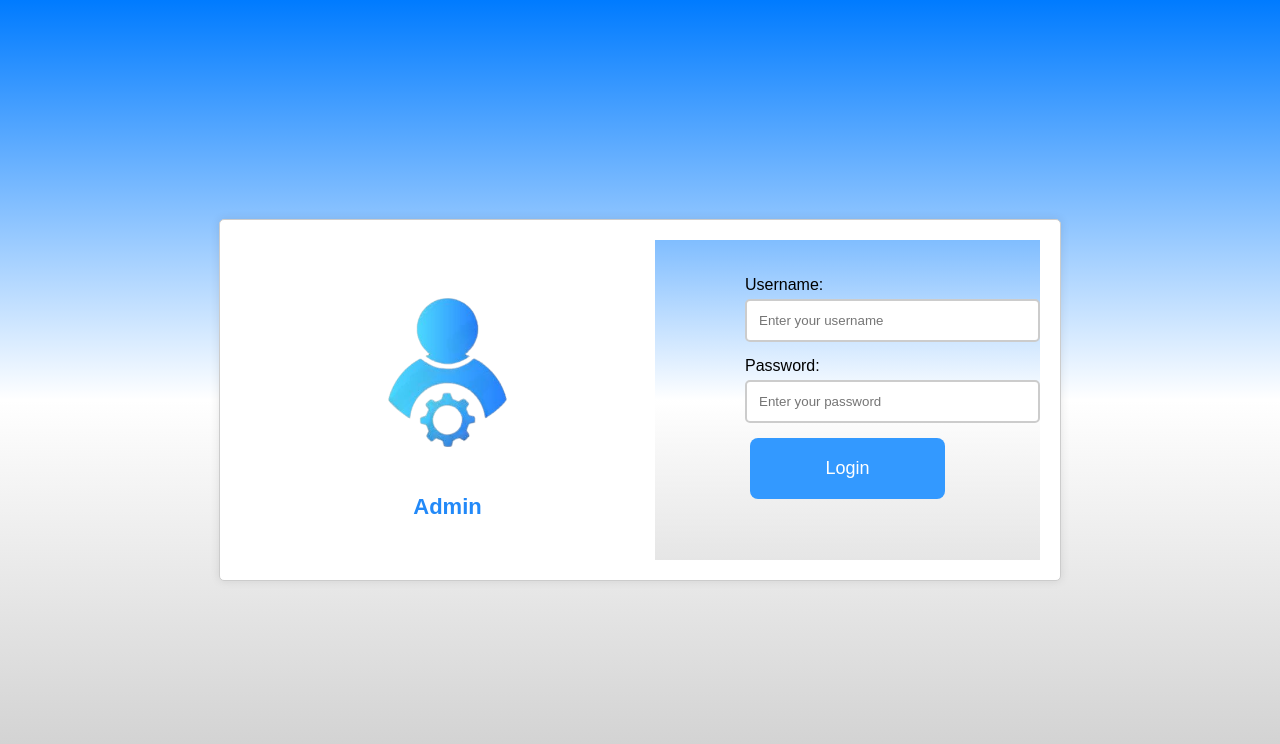
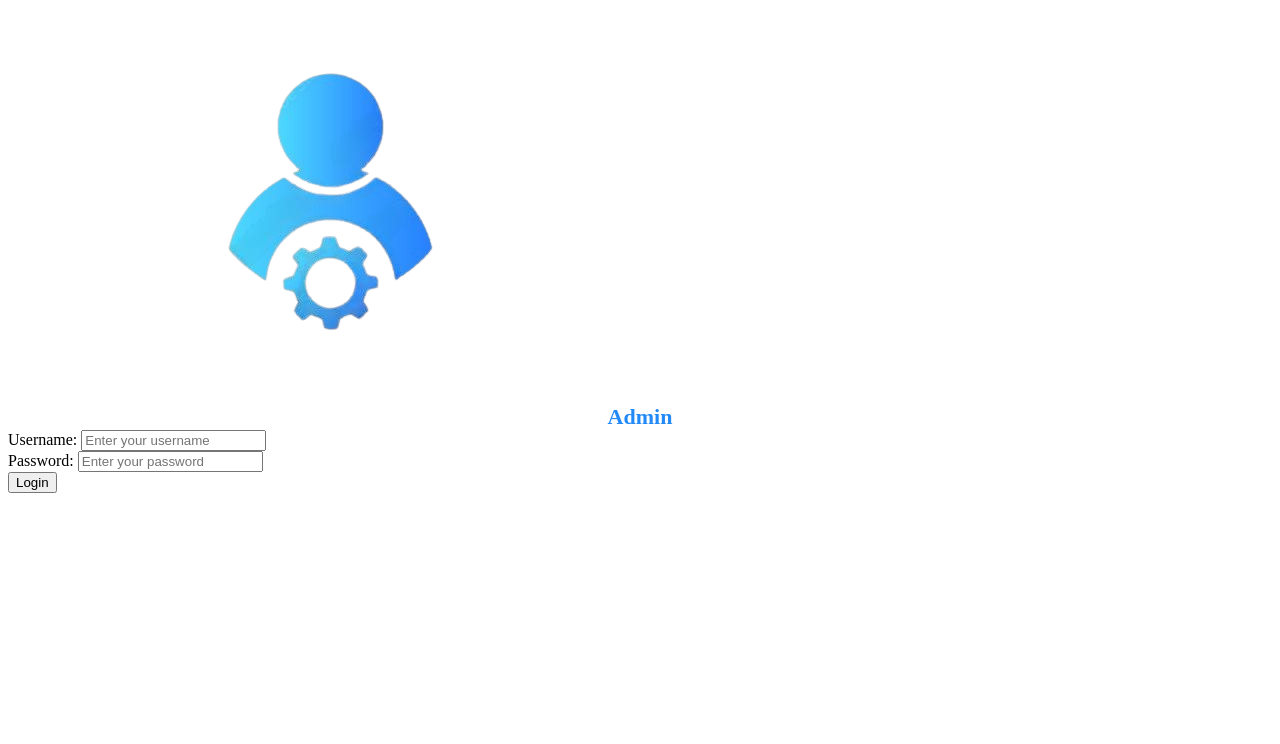
Before and after one commit to Xypherpila223/sccadmin, a plain HTML site: page index.html in a window 1280 px wide. Drawn offline with Linux system fonts and the light colour scheme.

Commit message:
Update index.html

```diff
--- a/index.html
+++ b/index.html
@@ -1,4 +1,3 @@
-
 <!DOCTYPE html>
 <html lang="en">
 <head>
@@ -6,144 +5,7 @@
     <meta name="viewport" content="width=device-width, initial-scale=1.0">
     <title>TEACHER LOGIN</title>
     <style>
-        body {
-            font-family: Arial, sans-serif;
-            margin: 0;
-            padding: 0;
-            background-image: linear-gradient(to bottom, #007bff, #ffffff, #cccccc); /* Gradient background */
-        }
-        .container {
-            display: flex;
-            justify-content: center;
-            align-items: center;
-            height: 100vh;
-            padding: 0 20px; /* Added padding to the sides */
-        }
-        .login-box {
-            display: flex;
-            width: 100%;
-            max-width: 800px; /* Set maximum width */
-            padding: 20px;
-            border: 1px solid #ccc;
-            border-radius: 5px;
-            box-shadow: 0 0 10px rgba(0, 0, 0, 0.1);
-            background-color: #fff; /* Added background color */
-            position: relative; /* Added relative positioning */
-        }
-        .left-side,
-        .right-side {
-            display: flex; /* Added display flex */
-            flex-direction: column; /* Added flex direction column */
-            justify-content: center; /* Added justify content center */
-            align-items: center; /* Added align items center */
-            flex: 1;
-            padding: 20px;
-            position: relative; /* Added relative positioning */
-            z-index: 1; /* Ensure the content is above the blurred background */
-        }
-
-        .right-side::after {
-            content: "";
-            position: absolute;
-            top: 0;
-            left: 0;
-            width: 100%;
-            height: 100%;
-            background-image: linear-gradient(to bottom, rgba(255, 255, 255, 0.5), rgba(255, 255, 255, 0.5)), linear-gradient(to bottom, #007bff, #ffffff, #cccccc);
-            backdrop-filter: blur(10px); /* Adjust blur radius as needed */
-            z-index: -1; /* Ensure the pseudo-element is behind the content */
-        }
-
-        .logo {
-            text-align: center;
-            margin-bottom: 20px;
-        }
-        .logo img {
-            max-width: 375px; /* Adjusted max width */
-            max-height: 500px; /* Adjusted max height */
-        }
-        .form-group {
-            margin-bottom: 15px;
-        }
-        .form-group label {
-            display: block;
-            margin-bottom: 5px;
-        }
-        .form-group input[type="text"],
-        .form-group input[type="password"],
-        .form-group input[type="email"] {
-            width: 130%;
-            padding: 12px; /* Increased padding */
-            border-radius: 5px;
-            border: 2px solid #ccc;
-        }
-
-        .login-method a {
-            color: gray;
-            text-decoration: none;
-            margin-right: 0px; /* Add spacing between links */
-            margin-left: 20px;
-        }
-
-        .login-method a:hover {
-            text-decoration: underline;
-        }
-
-        .login-method button {
-            background-color: #007bff;
-            color: #fff;
-            border: none;
-            padding: 15px 30px;
-            border-radius: 5px;
-            cursor: pointer;
-            width: 100%;
-            margin-bottom: 10px;
-            font-size: 16px;
-            transition: background-color 0.3s ease;
-        }
-
-        .login-method button:hover {
-            background-color: #0056b3;
-        }
-
-        #toggleMethod {
-            background-color: transparent;
-            border: none;
-            color: gray;
-            text-decoration: underline;
-            cursor: pointer;
-        }
-
-        #toggleMethod:hover {
-            color: #333;
-        }
-
-        #loginButton {
-            background-color: #3399ff; /* Changed background color */
-            padding: 20px 75px;
-            font-size: 18px;
-            border-radius: 8px; /* Added border radius */
-            color: #fff; /* Changed text color */
-        }
-
-        #loginButton:hover {
-            background-color: #0056b3;
-            cursor: pointer;
-        }
-
-        .right-side {
-            display: flex;
-            flex-direction: column;
-            justify-content: center;
-            align-items: center;
-        }
-
-        /* Responsive adjustments */
-        @media screen and (max-width: 768px) {
-            .login-box {
-                max-width: 100%; /* Set maximum width to 100% for smaller screens */
-            }
-        }
+        /* Your existing CSS styles here */
     </style>
 </head>
 <body>
@@ -152,7 +14,7 @@
             <div class="left-side">
                 <div class="logo">
                     <img src="admin.png" alt="Student Friendly Logo">
-                    <div style= "text-align: center; margin-top: 5px; font-size: 22px;font-weight: bold; color: rgb(34, 137, 248);">Admin</div>
+                    <div style="text-align: center; margin-top: 5px; font-size: 22px; font-weight: bold; color: rgb(34, 137, 248);">Admin</div>
                 </div>
             </div>
             <div class="right-side">
@@ -171,12 +33,18 @@
                 </div>
             </div>
         </div>
+    </div>
     <script>
         document.getElementById("loginButton").onclick = function() {
+            var username = document.getElementById("username").value;
+            var password = document.getElementById("password").value;
+
+            if (!username.trim() || !password.trim()) {
                 window.location.href = "admin.html"; // Change "admin.html" to the desired page URL
+            } else {
+                alert("Please enter both username and password.");
+            }
         };
     </script>
-
-
 </body>
 </html>
```
Lines whose indentation alone changed are shown as unchanged.
